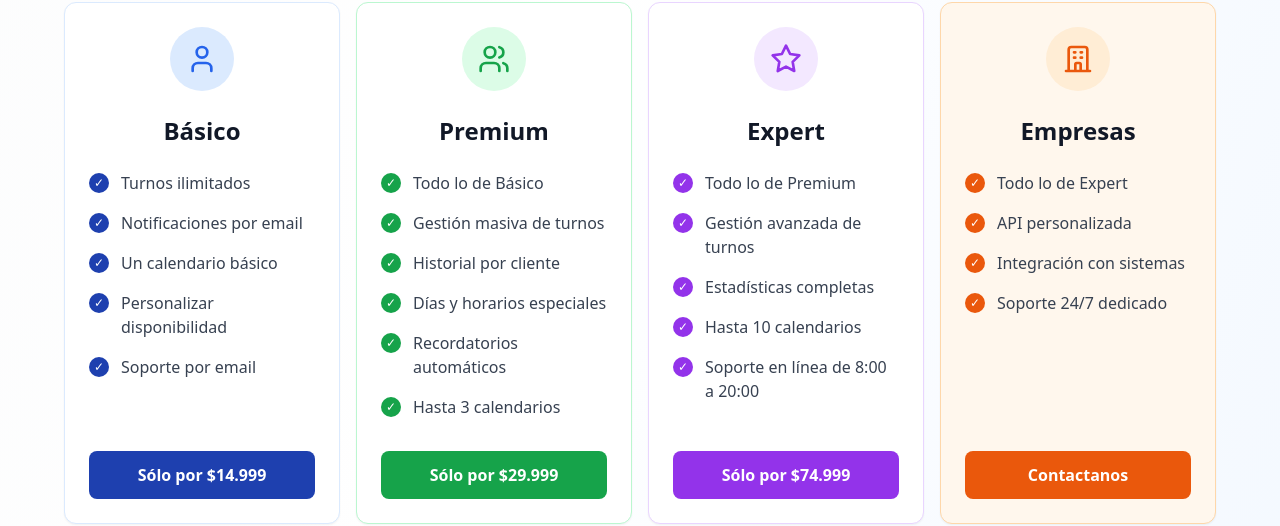
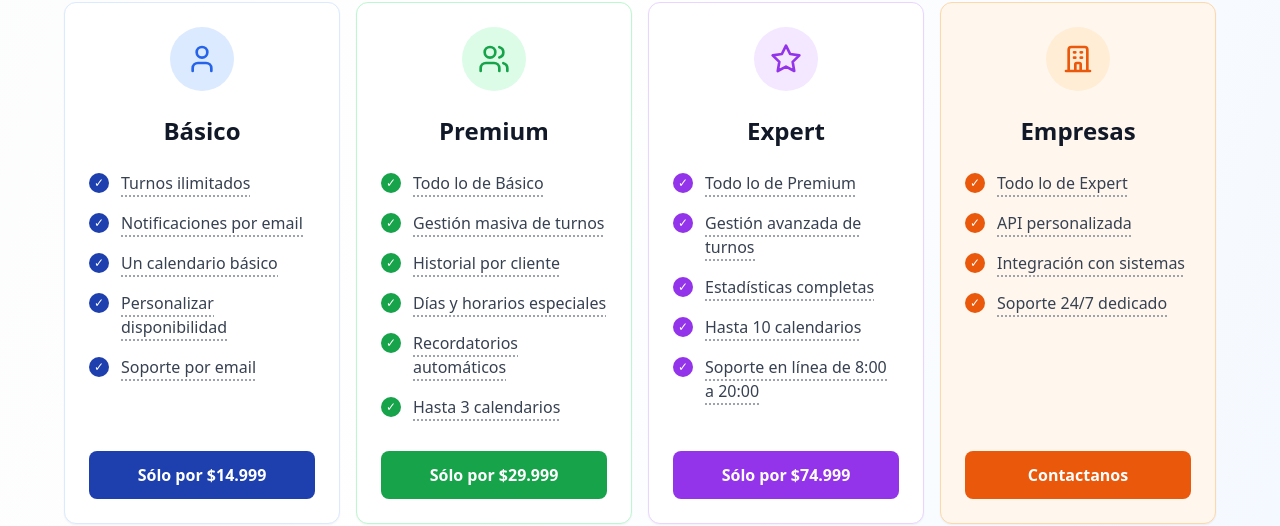
Before and after one commit to RebaseIT/rebaseit-turnio-web, a React (Vite) app: page / in a window 1280 px wide. Shown: the part 2181-2707 px from the top of the page. Built offline with nearby package versions, Linux system fonts and the light colour scheme; no server answers.

Commit message:
Adding underline to spans

```diff
--- a/src/components/Tooltip.tsx
+++ b/src/components/Tooltip.tsx
@@ -15,7 +15,20 @@ export const Tooltip: React.FC<TooltipProps> = ({ children, content, className =
       onMouseEnter={() => setIsVisible(true)}
       onMouseLeave={() => setIsVisible(false)}
     >
-      {children}
+      <span
+        className="relative opacity-100 hover:opacity-80 transition-opacity inline"
+        style={{
+          backgroundImage: 'repeating-linear-gradient(to right, #9ca3af 0px, #9ca3af 2px, transparent 2px, transparent 4px)',
+          backgroundSize: '4px 2px',
+          backgroundRepeat: 'repeat-x',
+          backgroundPosition: '0 100%',
+          paddingBottom: '3px',
+          boxDecorationBreak: 'clone',
+          WebkitBoxDecorationBreak: 'clone'
+        }}
+      >
+        {children}
+      </span>
       {isVisible && (
         <div className="absolute left-full top-1/2 transform -translate-y-1/2 ml-2 z-50">
           <div className="bg-gray-900 text-white text-sm rounded-lg py-2 px-3 shadow-lg w-64 text-center">
```
